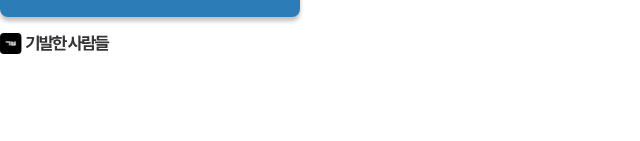
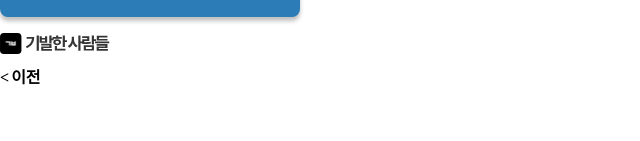
Before and after one commit to xxziiko/badada-platform-frontend, a React (Create React App) app: page / in a window 1280 px wide. Shown: the part 159-300 px from the top of the page, without its empty margins (0-640 px from the left). Built offline with nearby package versions, Linux system fonts and the light colour scheme.

Commit message:
Add: Atoms - PrevButton Component

```diff
--- /dev/null
+++ b/src/components/atoms/PrevButton.tsx
@@ -0,0 +1,23 @@
+import React from 'react';
+import styled from 'styled-components';
+
+export default function PrevButton() {
+  return (
+    <PrevButtonWrapper>
+      {/* TODO: icon 적용 */}
+      <span>&lt;</span>
+      <span>이전</span>
+    </PrevButtonWrapper>
+  );
+}
+
+const PrevButtonWrapper = styled.div`
+  display: flex;
+  align-items: center;
+  color: ${({ theme }) => theme.colors.gray};
+  font-weight: 600;
+
+  span:first-child {
+    margin-right: 2px;
+  }
+`;
--- a/src/pages/Test.tsx
+++ b/src/pages/Test.tsx
@@ -3,6 +3,7 @@
 import DefaultButton from '@components/atoms/DefaultButton';
 import LargeButton from '@components/atoms/LargeButton';
 import Logo from '@components/atoms/Logo';
+import PrevButton from '@components/atoms/PrevButton';
 
 import { useStore } from '@shared/store';
 
@@ -16,6 +17,8 @@
       <LargeButton />
       <br />
       <Logo />
+      <br />
+      <PrevButton />
     </div>
   );
 }
--- a/src/styles/theme.ts
+++ b/src/styles/theme.ts
@@ -6,6 +6,7 @@
   primary: '#2B7CB7',
   secondary: '#34C5EF',
   white: '#ffffff',
+  gray: 'AFAFAF',
   black: '#000000',
 };
 
```
